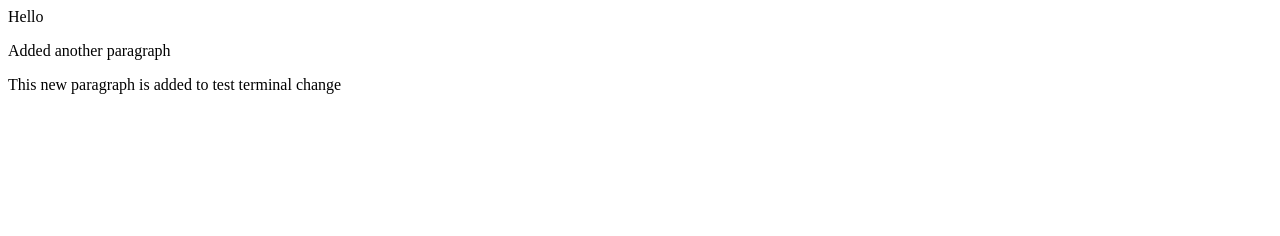
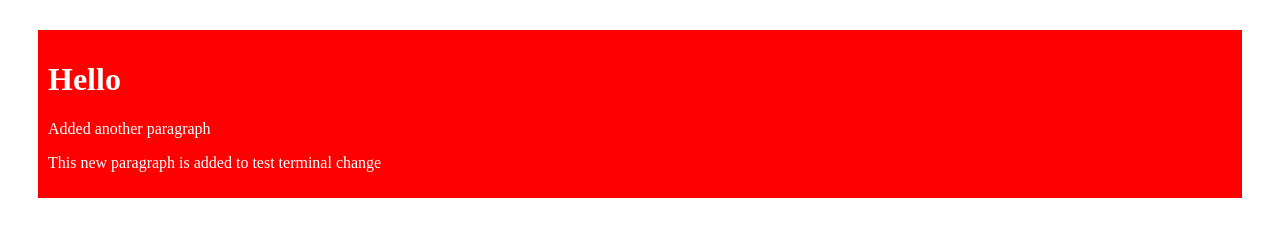
Before and after one commit to k-afonso/demo-repo, a plain HTML site: page index.html in a window 1280 px wide. Drawn offline with Linux system fonts and the light colour scheme.

Commit message:
Added CSS on Index
To test branching, I decided to add CSS to the index file. My goal is to see in practice how everything works.

```diff
--- a/index.html
+++ b/index.html
@@ -1,4 +1,14 @@
-<div>Hello</div>
-<p>Added another paragraph</p>
+<!DOCTYPE html>
 
-<p>This new paragraph is added to test terminal change</p>
+<html lang="en">
+    <head>
+        <title>Test</title>
+    </head>
+    <body>
+        <div style="background-color:red; margin: 30px; padding: 10px; color: white;">
+            <h1>Hello</h1>
+            <p>Added another paragraph</p>
+            <p>This new paragraph is added to test terminal change</p>
+        </div>
+    </body>
+</html>
```
